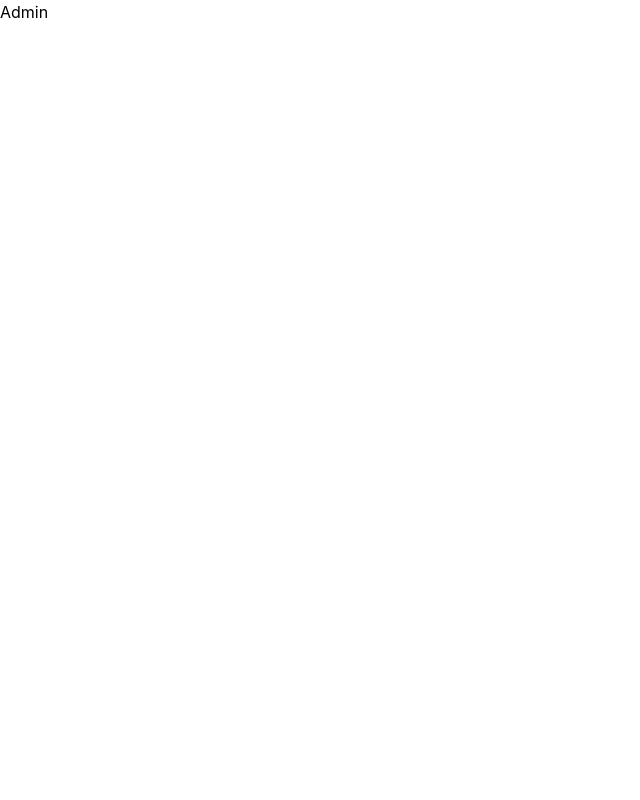
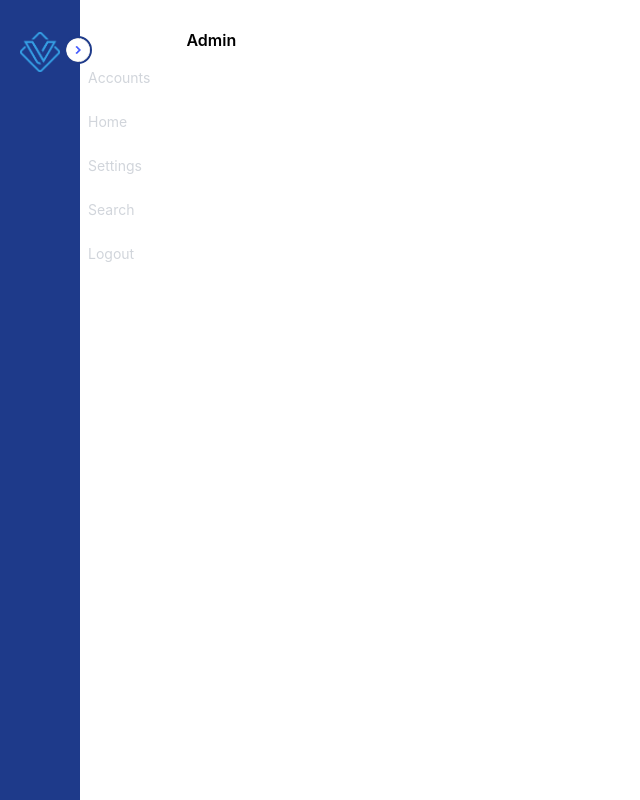
Before and after one commit to The0Danktor/Project-C, a React (Create React App) app in the folder ClientApp/: page /admin in a window 1280 px wide. Shown: the whole page, without its empty margins (0-640 px from the left). Built offline with nearby package versions, Linux system fonts and the light colour scheme.

Commit message:
indeling
navbar tript

```diff
--- a/ClientApp/src/pages/Admin.tsx
+++ b/ClientApp/src/pages/Admin.tsx
@@ -1,9 +1,63 @@
-import React from "react";
+import React, { useState } from "react";
+import { DarkmodeSwitch } from "../components/Shared/DarkmodeSwitch";
+import control from "../assets/control.png";
+import viscon from "../assets/viscon.png";
 
 export function Admin() {
+  const [open, setOpen] = useState(false);
+  const Menus = [
+    { title: "Accounts", gap: true },
+    { title: "Home" },
+    { title: "Settings" },
+    { title: "Search" },
+    { title: "Logout" },
+  ];
   return (
-    <div>
-      <h1>Admin</h1>
+    <div className="flex">
+      <div
+        className={` ${
+          open ? "w-72" : "w-20"
+        } duration-300 h-screen p-5 pt-8 bg-dark-blue relative`}
+      >
+        <img
+          src={control}
+          className={`absolute cursor-pointer rounded-full -right-3 top-9 w-7 border-2 border-dark-blue ${
+            !open && "rotate-180"
+          }`}
+          onClick={() => setOpen(!open)}
+        />
+        <div className="flex gap-x-4 items-center">
+          <img
+            src={viscon}
+            className={`${open ? "w-30" : "w-20"}cursor-pointer duration-500 ${
+              open && "rotate-[360deg]"
+            }`}
+          />
+          <h1
+            className={`text-white origin-left font-medium text-xl duration-200 ${
+              !open && "scale-0"
+            }`}
+          >
+            Admin
+          </h1>
+        </div>
+      </div>
+      <ul className="pt-6">
+        {Menus.map((Menu, index) => (
+          <li
+            key={index}
+            className={`flex  rounded-md p-2 cursor-pointer hover:bg-light-white text-gray-300 text-sm items-center gap-x-4
+                    ${Menu.gap ? "mt-9" : "mt-2"} ${
+              index === 0 && "bg-light-white"
+            } `}
+          >
+            {Menu.title}
+          </li>
+        ))}
+      </ul>
+      <div className="p-7 text-2x1 font-semibold flex-1 h-screen">
+        <h1>Admin</h1>
+      </div>
     </div>
   );
 }
--- a/ClientApp/tailwind.config.js
+++ b/ClientApp/tailwind.config.js
@@ -3,7 +3,12 @@ module.exports = {
   content: ["./src/**/*.{js,jsx,ts,tsx}"],
   darkMode: 'class',
   theme: {
-    extend: {},
+    extend: {
+      colors: {
+        "light-blue": "#E5F2FF",
+        "dark-blue": "#1E3A8A",
+      }
+    },
   },
   plugins: [],
 };
```
Also changed, not shown: ClientApp/src/assets/control.png (added), ClientApp/src/assets/viscon.png (added).
